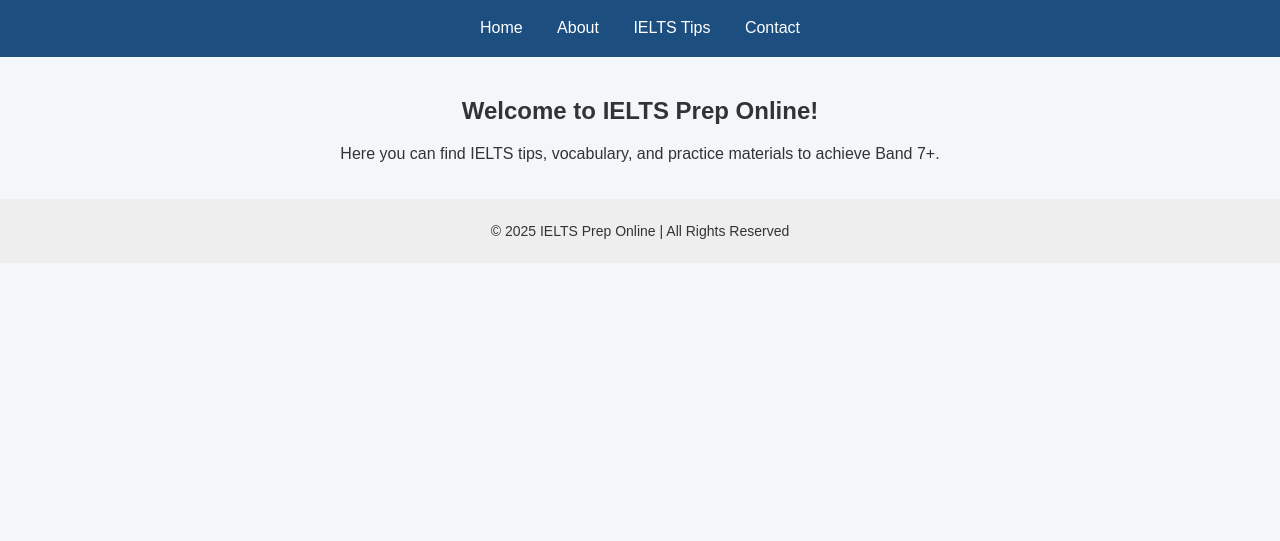
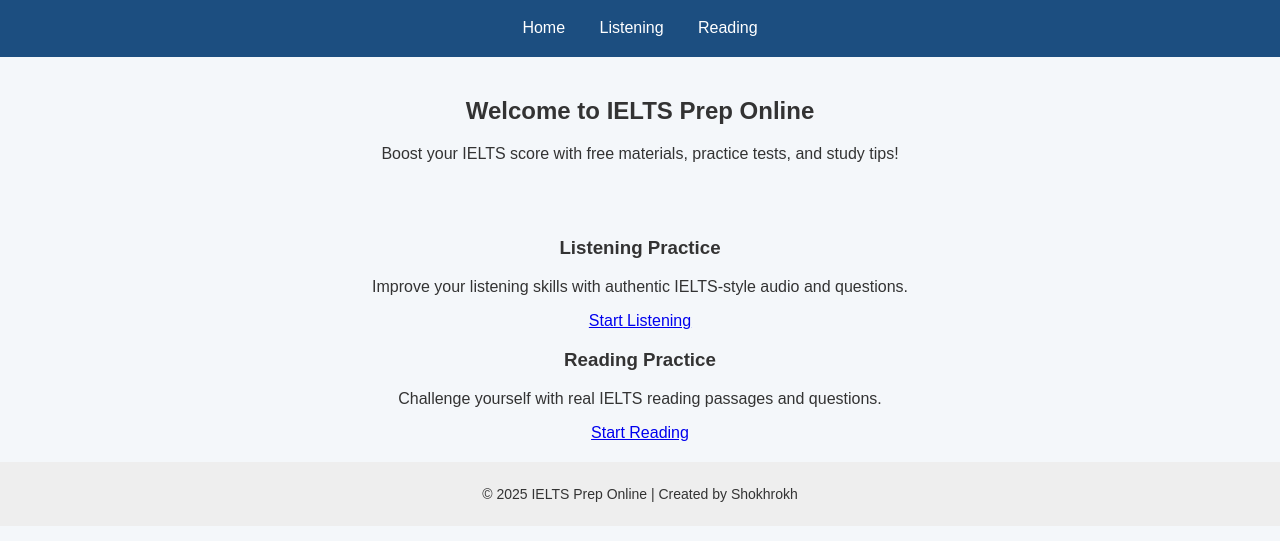
Before and after one commit to recruiterexpresstransportation-boop/ieltsprep.online, a plain HTML site: page index.html in a window 1280 px wide. Shown: the part 81-622 px from the top of the page. Drawn offline with Linux system fonts and the light colour scheme.

Commit message:
Update index.html

```diff
--- a/index.html
+++ b/index.html
@@ -11,19 +11,34 @@
     <h1>IELTS Prep Online</h1>
     <nav>
       <a href="index.html">Home</a>
-      <a href="about.html">About</a>
-      <a href="tips.html">IELTS Tips</a>
-      <a href="contact.html">Contact</a>
+      <a href="listening.html">Listening</a>
+      <a href="reading.html">Reading</a>
     </nav>
   </header>
 
-  <section>
-    <h2>Welcome to IELTS Prep Online!</h2>
-    <p>Here you can find IELTS tips, vocabulary, and practice materials to achieve Band 7+.</p>
-  </section>
+  <main>
+    <section class="intro">
+      <h2>Welcome to IELTS Prep Online</h2>
+      <p>Boost your IELTS score with free materials, practice tests, and study tips!</p>
+    </section>
+
+    <section class="sections">
+      <div class="card">
+        <h3>Listening Practice</h3>
+        <p>Improve your listening skills with authentic IELTS-style audio and questions.</p>
+        <a href="listening.html" class="btn">Start Listening</a>
+      </div>
+
+      <div class="card">
+        <h3>Reading Practice</h3>
+        <p>Challenge yourself with real IELTS reading passages and questions.</p>
+        <a href="reading.html" class="btn">Start Reading</a>
+      </div>
+    </section>
+  </main>
 
   <footer>
-    <p>© 2025 IELTS Prep Online | All Rights Reserved</p>
+    <p>© 2025 IELTS Prep Online | Created by Shokhrokh</p>
   </footer>
 </body>
 </html>
```
